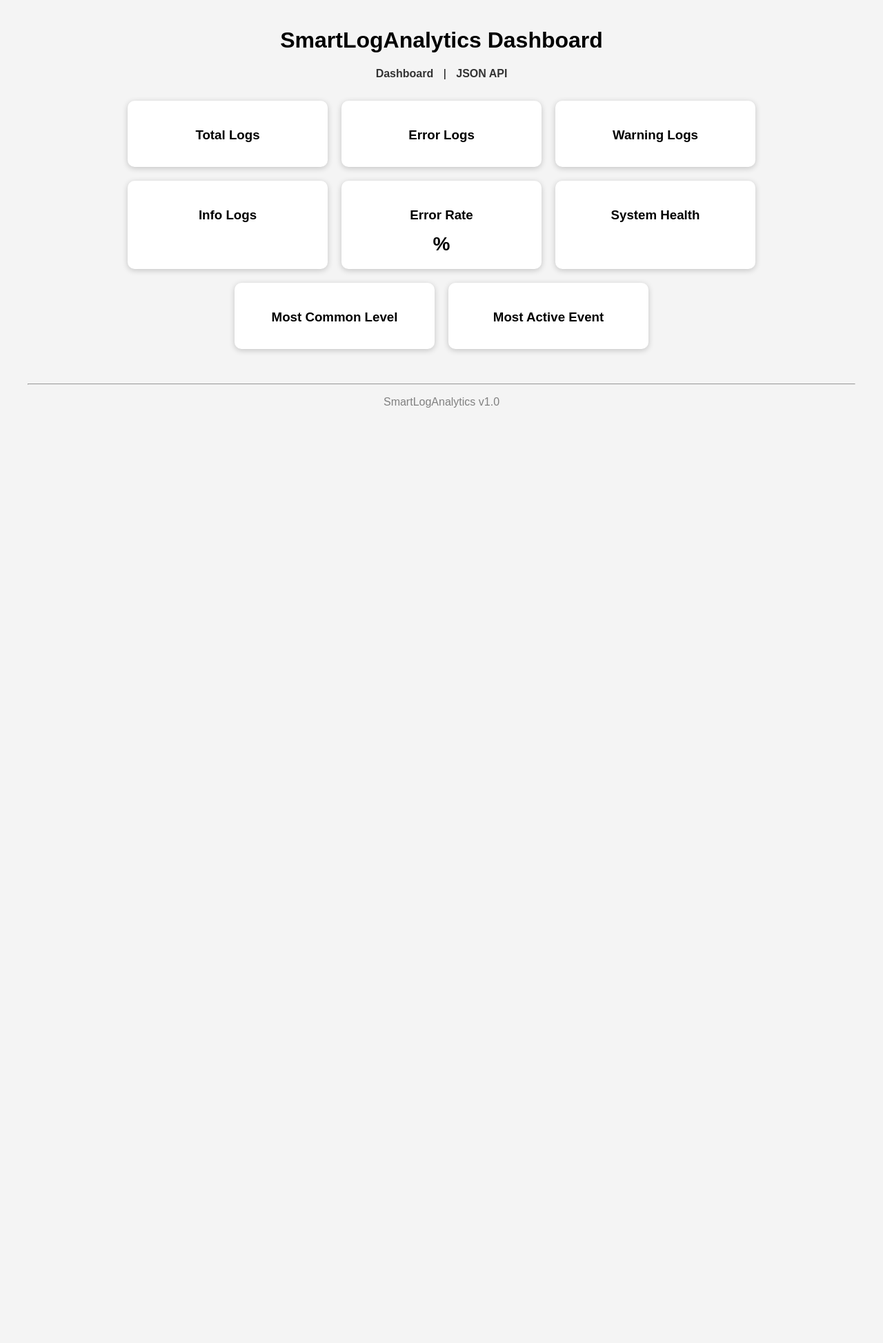
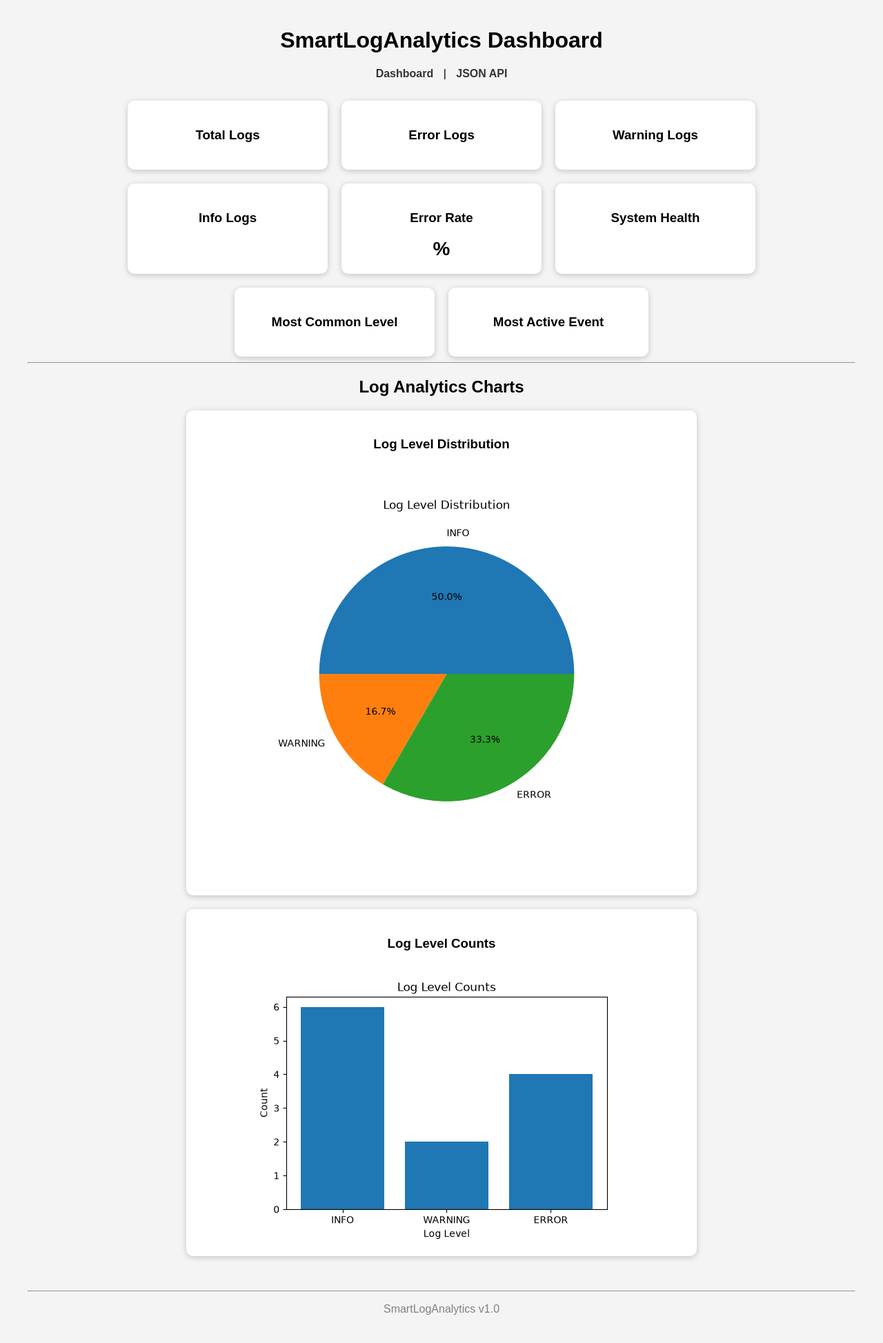
Before and after one commit to HarshalPrajapati/SmartLogAnalytics, a Flask app: template backend/templates/dashboard.html in a window 1280 px wide. Shown: the whole page at 69% size. Before the commit the page ends 591 px from the top, so only its background shows below. Run offline with Flask 3, Linux system fonts and the light colour scheme; the template is opened without the code that fills it, so the values that code supplies are empty.

Commit message:
Completed visual analytics dashboard

```diff
--- a/backend/app.py
+++ b/backend/app.py
@@ -1,12 +1,19 @@
 from flask import Flask, render_template
 
 from modules.dashboard_data import get_dashboard_data
+from modules.chart_generator import (
+    generate_pie_chart,
+    generate_bar_chart
+)
 
 app = Flask(__name__)
 
 
 @app.route("/")
 def home():
+
+    generate_pie_chart()
+    generate_bar_chart()
 
     data = get_dashboard_data()
 
--- a/backend/templates/dashboard.html
+++ b/backend/templates/dashboard.html
@@ -14,6 +14,10 @@
         }
 
         h1 {
+            text-align: center;
+        }
+
+        h2 {
             text-align: center;
         }
 
@@ -45,10 +49,6 @@
             text-align: center;
         }
 
-        .card h3 {
-            margin-bottom: 15px;
-        }
-
         .value {
             font-size: 28px;
             font-weight: bold;
@@ -70,6 +70,15 @@
             margin-top: 50px;
             text-align: center;
             color: gray;
+        }
+
+        .chart-card {
+            width: 700px;
+        }
+
+        img {
+            max-width: 100%;
+            height: auto;
         }
 
     </style>
@@ -149,16 +158,47 @@
 
         <div class="card">
             <h3>Most Active Event</h3>
-            <div class="value" style="font-size:18px;">
+            <div style="font-size:18px; font-weight:bold;">
                 {{ data.most_active_event }}
             </div>
         </div>
 
     </div>
 
+    <hr>
+
+    <h2>Log Analytics Charts</h2>
+
+    <div class="container">
+
+        <div class="card chart-card">
+
+            <h3>Log Level Distribution</h3>
+
+            <img
+                src="{{ url_for('static', filename='log_level_pie.png') }}"
+                alt="Pie Chart">
+
+        </div>
+
+        <div class="card chart-card">
+
+            <h3>Log Level Counts</h3>
+
+            <img
+                src="{{ url_for('static', filename='log_level_bar.png') }}"
+                alt="Bar Chart">
+
+        </div>
+
+    </div>
+
     <footer>
+
         <hr>
+
         <p>SmartLogAnalytics v1.0</p>
+
     </footer>
 
 </body>
```
Also changed, not shown: backend/modules/chart_generator.py (added, +57 -0 lines), backend/test_charts.py (added, +10 -0 lines), backend/static/log_level_bar.png (added), backend/static/log_level_pie.png (added).
